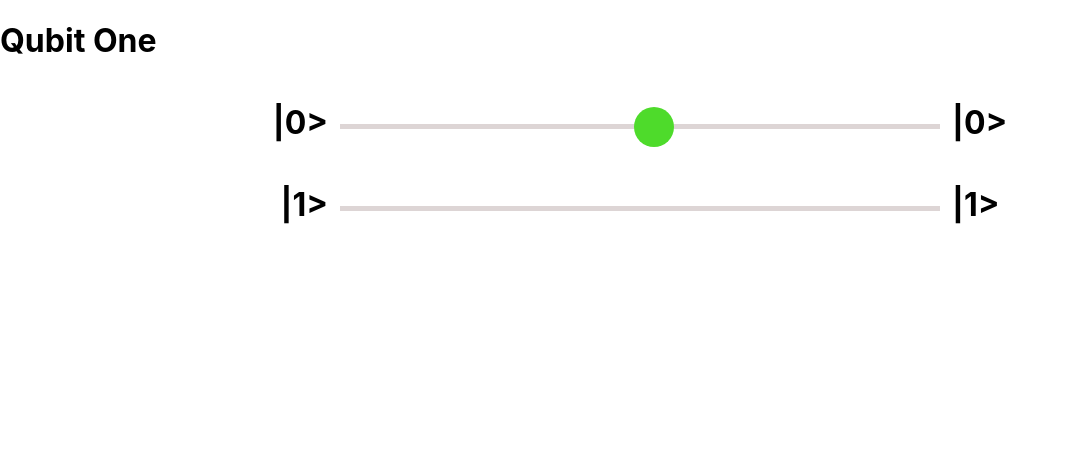
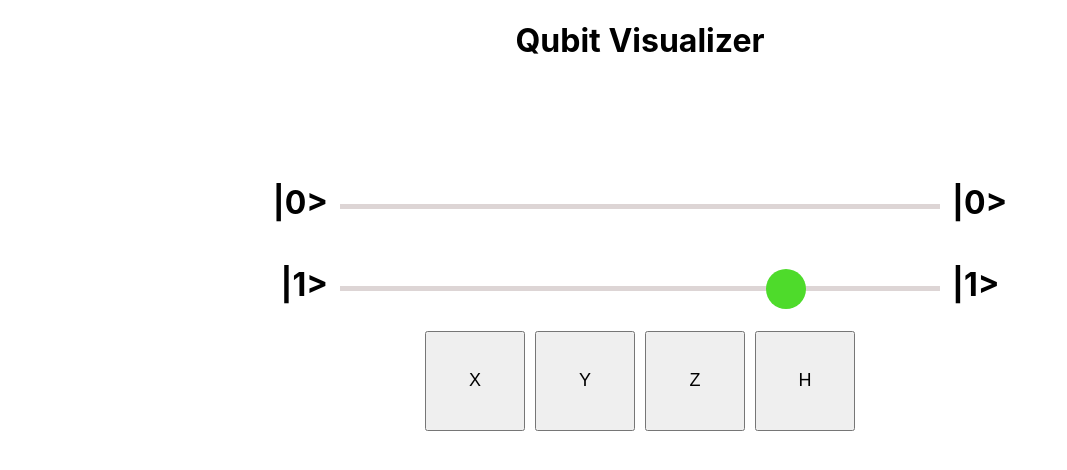
Before and after one commit to StefanBia/Qubit-Visualizer-Front, a React (Create React App) app in the folder qubit-visualizer-front/: page / in a window 1280 px wide. Shown: the top 470 px of the page, without its empty margins (0-1067 px from the left). Built offline with nearby package versions, Linux system fonts and the light colour scheme.

Commit message:
Add buttons for each gate

```diff
--- a/qubit-visualizer-front/src/App.css
+++ b/qubit-visualizer-front/src/App.css
@@ -1,38 +1,5 @@
-.App {
-  text-align: center;
+.header{
+  display: flex;
+  justify-content: center;
+  margin-bottom: 80px;
 }
-
-.App-logo {
-  height: 40vmin;
-  pointer-events: none;
-}
-
-@media (prefers-reduced-motion: no-preference) {
-  .App-logo {
-    animation: App-logo-spin infinite 20s linear;
-  }
-}
-
-.App-header {
-  background-color: #282c34;
-  min-height: 100vh;
-  display: flex;
-  flex-direction: column;
-  align-items: center;
-  justify-content: center;
-  font-size: calc(10px + 2vmin);
-  color: white;
-}
-
-.App-link {
-  color: #61dafb;
-}
-
-@keyframes App-logo-spin {
-  from {
-    transform: rotate(0deg);
-  }
-  to {
-    transform: rotate(360deg);
-  }
-}
--- a/qubit-visualizer-front/src/App.js
+++ b/qubit-visualizer-front/src/App.js
@@ -1,11 +1,22 @@
 import './App.css';
 import DotMovement from './DotMover/DotMovement';
+import Workbench from './components/workbench';
+import { useState } from 'react';
 
 function App() {
+  const [selectedGate, setSelectedGate] = useState('X');
+
+  const handleButtonClicked = (buttonLabel) =>{
+    setSelectedGate(buttonLabel);
+  }
+
   return (
     <div>
-      <h1>Qubit One</h1>
-      <DotMovement />
+      <div className='header'>
+        <h1>Qubit Visualizer</h1>
+      </div>
+      <DotMovement selectedGate={selectedGate} />
+      <Workbench onButtonClicked={handleButtonClicked} />
     </div>
   );
 }
--- a/qubit-visualizer-front/src/DotMover/DotMovement.js
+++ b/qubit-visualizer-front/src/DotMover/DotMovement.js
@@ -1,57 +1,74 @@
 import React, { useState, useEffect } from 'react';
 import './DotMovement.css'; // Import the CSS file
 
-const DotMovement = () => {
+const DotMovement = ({selectedGate}) => {
   const [Xposition, setXPosition] = useState(0);
   const [Yposition, setYPosition] = useState(-20);
   const [secondDotOpacity, setSecondDotOpacity] = useState(0); // Initialize opacity to 1
+  const [firstDotOpacity, setFirstDotOpacity] = useState(1);
   const [dotSize, setDotSize] = useState(40); // Initialize size to 40px
   const [firstDotColor, setFirstDotColor] = useState('rgb(78, 219, 43)');
   const [secondDotColor, setSecondDotColor] = useState('rgb(78, 219, 43)'); // Initialize color
   const lineLength = 600;
   let firstHalf = true;
-  let gate = 'y';
 
   useEffect(() => {
     const intervalId = setInterval(() => {
       setXPosition((prevXPosition) => {
         const newXPosition = (prevXPosition + 3) % lineLength;
 
-        if (gate === 'x') {
+        if (selectedGate === 'X') {
           if (newXPosition > lineLength / 2 && firstHalf) {
-            setYPosition((prevYPosition) => prevYPosition + 85);
             setSecondDotOpacity(1);
+            setFirstDotOpacity(0);
             firstHalf = false;
           } else if (newXPosition < 3) {
-            setYPosition(-20);
             firstHalf = true;
             setSecondDotOpacity(0);
+            setFirstDotOpacity(1);
+            setDotSize(40);
+            setSecondDotColor('rgb(78, 219, 43)');
+            setFirstDotColor('rgb(78, 219, 43)');
           }
         }
 
-        if (gate === 'h') {
+        if (selectedGate === 'H') {
           if (newXPosition > lineLength / 2 && firstHalf) {
             setSecondDotOpacity(1);
             setDotSize(30);
             setSecondDotColor('cyan');
             firstHalf = false;
           } else if (newXPosition < 3) {
-            setYPosition(-20);
+
             firstHalf = true;
             setSecondDotOpacity(0);
+            setFirstDotOpacity(1);
             setDotSize(40);
             setSecondDotColor('rgb(78, 219, 43)');
+            setFirstDotColor('rgb(78, 219, 43)');
           }
         }
 
-        if (gate === 'y') {
+        if (selectedGate === 'Y') {
           if (newXPosition > lineLength / 2 && firstHalf) {
             setFirstDotColor('rgb(191, 55, 55)');
             firstHalf = false;
           } else if (newXPosition < 3) {
+            setSecondDotOpacity(0);
+            setFirstDotOpacity(1);
+            setDotSize(40);
+            setSecondDotColor('rgb(78, 219, 43)');
             setFirstDotColor('rgb(78, 219, 43)');
             firstHalf = true;
           }
+        }
+
+        if (selectedGate === 'Z') {
+
+          setFirstDotColor('rgb(78, 219, 43)');
+          setSecondDotOpacity(0);
+          setFirstDotOpacity(1);
+          setDotSize(40);
         }
 
         return newXPosition;
@@ -59,7 +76,7 @@ const DotMovement = () => {
     }, 16);
 
     return () => clearInterval(intervalId);
-  }, []);
+  }, [setXPosition, selectedGate]);
 
   return (
     <div>
@@ -70,7 +87,7 @@ const DotMovement = () => {
               className="dot"
               style={{
                 transform: `translate(${Xposition}px , ${Yposition}px)`,
-                opacity: 1,
+                opacity: firstDotOpacity,
                 width: `${dotSize}px`,
                 height: `${dotSize}px`,
                 background: firstDotColor
--- /dev/null
+++ b/qubit-visualizer-front/src/components/workbench.css
@@ -0,0 +1,15 @@
+.workbench{
+    display: flex;
+    justify-content: center;
+}
+
+
+
+
+.square-button {
+    width: 100px;
+    height: 100px;
+    margin: 5px; /* Add some margin between buttons for spacing */
+    font-size: 18px;
+    text-transform: uppercase;
+}
--- /dev/null
+++ b/qubit-visualizer-front/src/components/workbench.js
@@ -0,0 +1,24 @@
+import React, { useState, useEffect } from 'react';
+import './workbench.css';
+
+const Workbench = ({ onButtonClicked }) => {
+    return (
+      <div className="workbench">
+        <button className="square-button" onClick={() => onButtonClicked('X')}>
+          X
+        </button>
+        <button className="square-button" onClick={() => onButtonClicked('Y')}>
+          Y
+        </button>
+        <button className="square-button" onClick={() => onButtonClicked('Z')}>
+          Z
+        </button>
+        <button className="square-button" onClick={() => onButtonClicked('H')}>
+          H
+        </button>
+      </div>
+    );
+  };
+
+
+export default Workbench;
```
